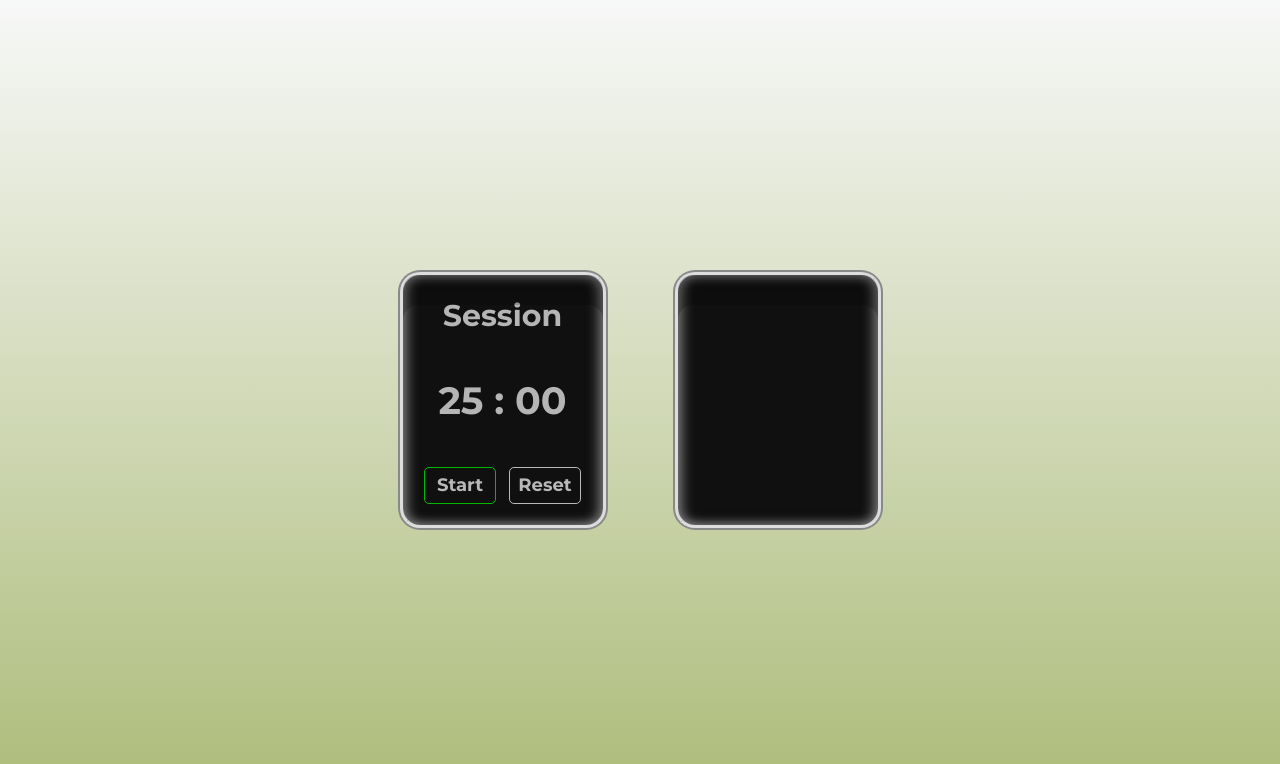
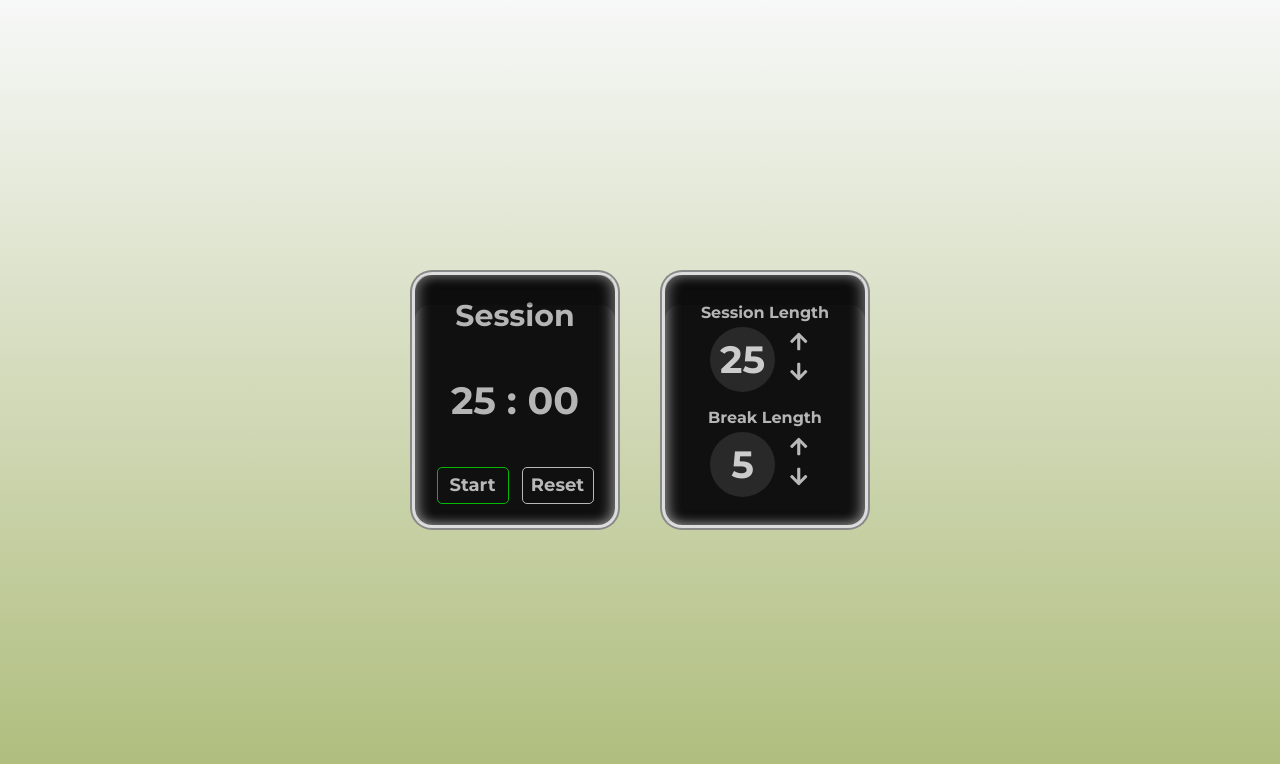
Before and after one commit to rurru/pomo-clock, a React (Create React App) app: page / in a window 1280 px wide. Shown: the top 764 px of the page. Built offline with nearby package versions, Linux system fonts and the light colour scheme.

Commit message:
Final UI touches, increment/decrement functionality

```diff
--- a/public/index.html
+++ b/public/index.html
@@ -23,6 +23,7 @@
       Learn how to configure a non-root public URL by running `npm run build`.
     -->
     <link href="https://fonts.googleapis.com/css?family=Montserrat:700" rel="stylesheet">
+    <link rel="stylesheet" href="https://use.fontawesome.com/releases/v5.8.1/css/all.css" integrity="sha384-50oBUHEmvpQ+1lW4y57PTFmhCaXp0ML5d60M1M7uH2+nqUivzIebhndOJK28anvf" crossorigin="anonymous">
     <title>Timey-Wimey Stuff</title>
   </head>
   <body>
--- a/src/App.css
+++ b/src/App.css
@@ -1,6 +1,6 @@
 .App {
   width: 100%;
-  max-width: 550px;
+  max-width: 500px;
   height: 300px;
   display: flex;
   align-items: center;
--- a/src/App.js
+++ b/src/App.js
@@ -3,6 +3,7 @@ import './App.css';
 import Timer from './Timer.js';
 import TimerLabel from './TimerLabel.js';
 import TimerControl from './TimerControl.js';
+import Options from './Options.js';
 
 class App extends Component {
   constructor(props){
@@ -16,9 +17,23 @@ class App extends Component {
       inSession: true,
       isRunning: false
     }
+  }
+
+  handleChangeLength = (counter, newLength) => {
+    if (counter === "session") {
+      this.setState({sessionLength: newLength});
+    } else {
+      this.setState({breakLength: newLength});
+    }
+  }
+
+  Countdown() {
 
   }
+
   render() {
+    const settingStyle = {padding: '20px 0', height: '210px'};
+
     return (
       <div className="App">
 
@@ -31,7 +46,11 @@ class App extends Component {
           </div>
         </div>
 
-        <div id = "options" className = "display">
+        <div id = "options" className = "display" style = {settingStyle}>
+          <Options name = "session" value = {this.state.sessionLength}
+                   changeLength = {this.handleChangeLength} />
+          <Options name = "break" value = {this.state.breakLength}
+                  changeLength = {this.handleChangeLength} />
         </div>
       </div>
     );
--- /dev/null
+++ b/src/Options.js
@@ -0,0 +1,25 @@
+import React from 'react';
+
+const MIN = 0;
+const MAX = 60;
+
+const Options = (props) => {
+    return (
+        <div className =  "options">
+            <div id = {props.name + "-label"}>
+                {props.name.charAt(0).toUpperCase() + props.name.slice(1) + " Length"}
+            </div>
+            <div id = {props.name + "-length"}>
+                {props.value}
+            </div>
+            <div class = "adjustment">
+                <i class="fas fa-arrow-up" id = {props.name + "-increment"}
+                    onClick = {props.value < MAX ? (e) => props.changeLength(props.name, props.value + 1) : ""}></i>
+                <i class="fas fa-arrow-down" id = {props.name + "-decrement"}
+                   onClick = {props.value > MIN ? (e) => props.changeLength(props.name, props.value - 1) : ""}></i>
+            </div>
+        </div>
+    );
+}
+
+export default Options;
--- a/src/Timer.css
+++ b/src/Timer.css
@@ -1,8 +1,15 @@
+
+#start_stop, #reset, #break-length, #session-length, .options {
+    display: flex;
+    align-items: center;
+    justify-content: center;
+}
+
 #time-left {
     opacity: 0.7;
 }
 
-#session-label, #break-label {
+#timer-label {
     font-size: 30px;
     text-align: center;
     opacity: 0.7;
@@ -15,9 +22,6 @@
     border-radius: 5px;
     border: 1px solid #fff;
     opacity: 0.7;
-    display: flex;
-    align-items: center;
-    justify-content: center;
     z-index: 1000;
 }
 
@@ -35,3 +39,43 @@
 #start_stop {
     border: 1px solid #0f0;
 }
+
+.options {
+    width: 75%;
+    flex-wrap: wrap;
+  }
+
+#break-length, #session-length {
+    height: 65px;
+    width: 65px;
+    background: #222;
+    color: #fff;
+    border-radius: 50%;
+    margin: 5px 15px 0 0;
+    opacity: 0.8;
+}
+
+#break-label, #session-label {
+    font-size: 16px;
+    opacity: 0.7;
+}
+
+.adjustment {
+    width: 30px;
+    height: 50px;
+    margin: 5px 0;
+    font-size: 20px;
+    display: flex;
+    flex-direction: column;
+    justify-content: space-between;
+    z-index: 1000;
+}
+
+.fas {
+    opacity: 0.7;
+}
+
+.fas:hover {
+    cursor: pointer;
+    opacity: 1;
+}
--- a/src/TimerLabel.js
+++ b/src/TimerLabel.js
@@ -4,7 +4,7 @@ import "./Timer.css";
 
 const TimerLabel = (props) => {
     return (
-        <div id = {props.session ? "session-label" : "break-label"}>
+        <div id = "timer-label">
             {props.session ? "Session" : "Break"}
         </div>
     );
```
